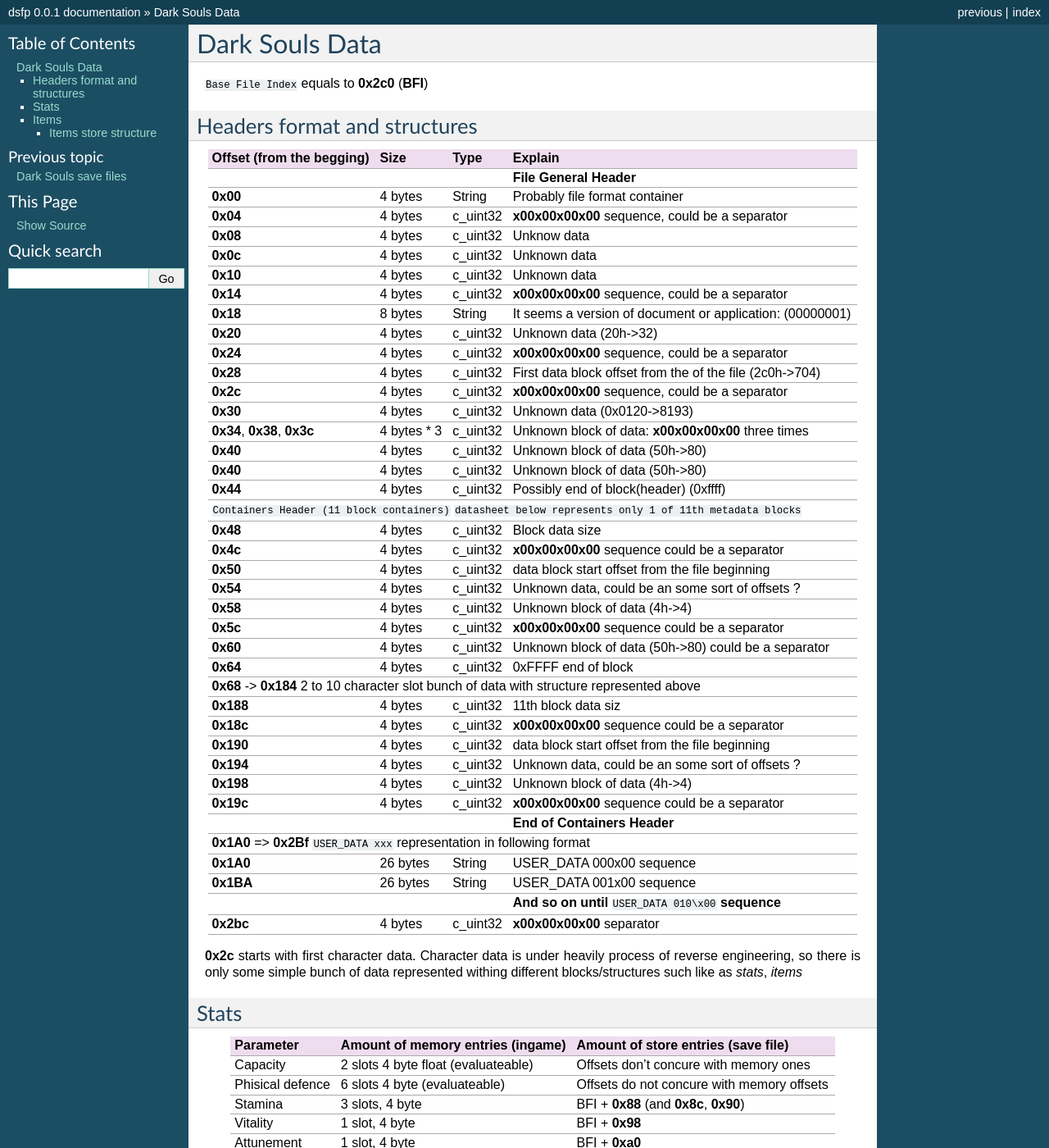
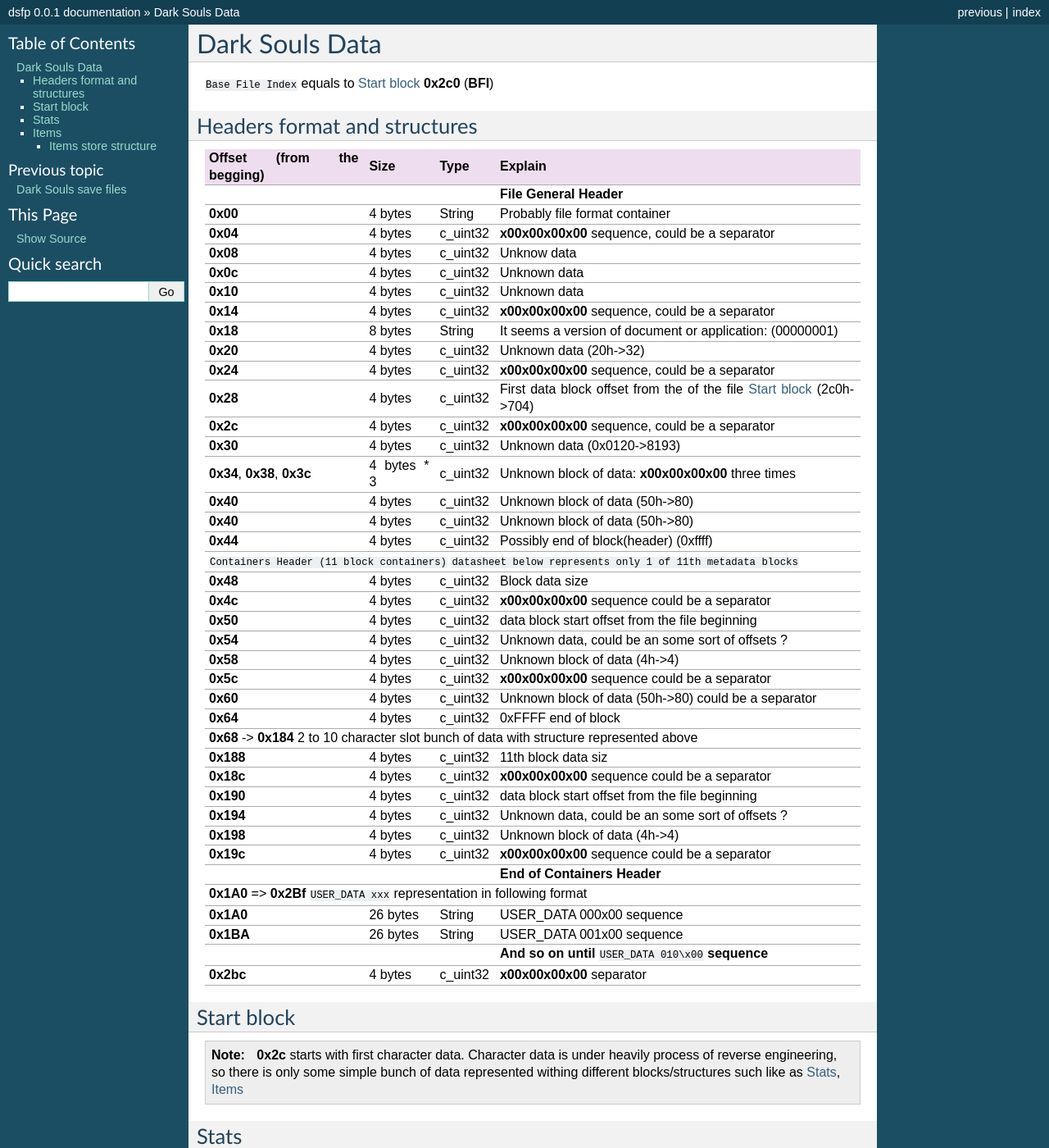
Before and after one commit to tarvitz/dsfp, a Sphinx documentation site: the page built from docs/datasheet.rst, in a window 1280 px wide and 1400 px high. Shown: the whole window at 82% size. Built offline with Sphinx 7.4.7, drawn with Linux system fonts in a browser that asks for light colours; formulas are drawn with MathJax 3.

Commit message:
update datasheet

```diff
--- a/docs/datasheet.rst
+++ b/docs/datasheet.rst
@@ -1,6 +1,6 @@
 Dark Souls Data
 ===============
-``Base File Index`` equals to **0x2c0** (**BFI**)
+``Base File Index`` equals to :ref:`start-block` **0x2c0** (**BFI**)
 
 Headers format and structures
 -----------------------------
@@ -34,7 +34,8 @@
 |                 |         |            | could be a separator              |
 +-----------------+---------+------------+-----------------------------------+
 | **0x28**        | 4 bytes | c_uint32   | First data block offset from the  |
-|                 |         |            | of the file (2c0h->704)           |
+|                 |         |            | of the file :ref:`start-block`    |
+|                 |         |            | (2c0h->704)                       |
 +-----------------+---------+------------+-----------------------------------+
 | **0x2c**        | 4 bytes | c_uint32   | **\x00\x00\x00\x00** sequence,    |
 |                 |         |            | could be a separator              |
@@ -121,9 +122,18 @@
 | **0x2bc**       | 4 bytes | c_uint32   | **\x00\x00\x00\x00** separator    |
 +-----------------+---------+------------+-----------------------------------+
 
-**0x2c** starts with first character data. Character data is under heavily
-process of reverse engineering, so there is only some simple bunch of data
-represented withing different blocks/structures such like as *stats*, *items*
+.. _start-block:
+
+Start block
+-----------
+.. note::
+
+    **0x2c** starts with first character data. Character data is under heavily
+    process of reverse engineering, so there is only some simple bunch of data
+    represented withing different blocks/structures such like as :ref:`stats`,
+    :ref:`items`
+
+.. _stats:
 
 Stats
 -----
```
Also changed, not shown: other parts of docs/datasheet.rst (+2 -0 lines).
